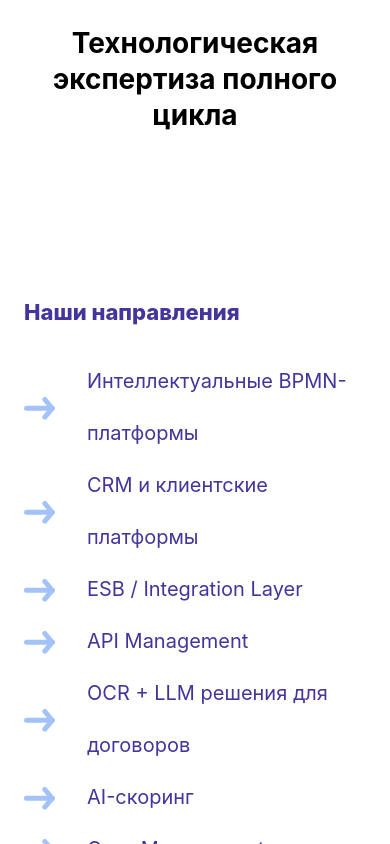
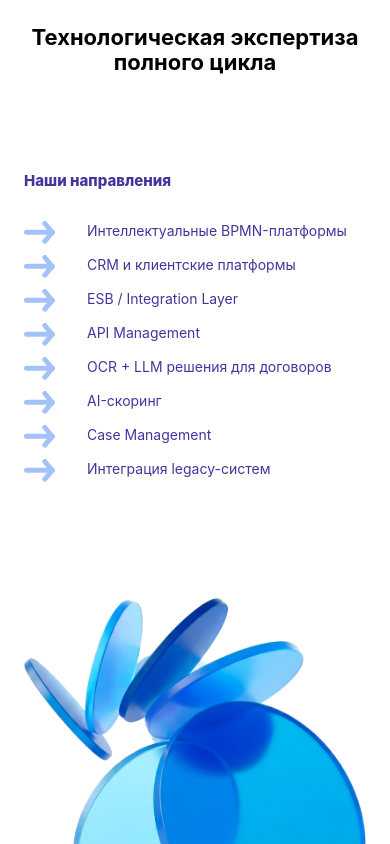
Before and after one commit to Dizel714/f-tech-landing, a Vue app: page / in a window 390 px wide. Shown: the part 3680-4524 px from the top of the page. Built offline with nearby package versions, Linux system fonts and the light colour scheme.

Commit message:
ПРоработал секцию экспертиза

```diff
--- a/src/components/sections/ExpertiseSection.vue
+++ b/src/components/sections/ExpertiseSection.vue
@@ -159,19 +159,57 @@ const directions = [
 }
 
 /* --- Адаптив --- */
-@media (max-width: 1024px) {
+@media (max-width: 1440px) {
   .expertise__heading {
-    font-size: 36px;
+  font-size: 38px;
+  line-height: 38px;
+  }
+
+  .expertise__directions-title {
+    font-size: 22px;
+    line-height: 28px;
   }
 
   .expertise__directions-text {
-    font-size: 22px;
-    line-height: 56px;
+    font-size: 21px;
+    line-height: 53px;
+  }
+}
+
+@media (max-width: 1024px) {
+  .expertise__body {
+    grid-template-columns: 1fr;
+  }
+
+  .expertise__directions {
+    padding-top: var(--spacing-xl);
+  }
+
+  .expertise__heading {
+  font-size: 28px;
+  line-height: 32px;
+  }
+
+  .expertise__directions-title {
+    font-size: 19px;
+    line-height: 24px;
+  }
+
+  .expertise__directions-text {
+    font-size: 18px;
+    line-height: 44px;
+  }
+
+  .expertise__image-area {
+    align-items: center;
+    justify-content: center;
+    padding-top: var(--spacing-2xl);
   }
 
   .expertise__visual-img {
-    width: 600px;
-    height: 600px;
+    width: 100%;
+    height: auto;
+    max-width: 600px;
   }
 }
 
@@ -181,17 +219,18 @@ const directions = [
   }
 
   .expertise__heading {
-    font-size: 28px;
-    line-height: 36px;
+    font-size: 22px;
+    line-height: 25px;
   }
 
   .expertise__directions-title {
-    font-size: 22px;
+    font-size: 15px;
+    line-height: 19px;
   }
 
   .expertise__direction-text {
-    font-size: 20px;
-    line-height: 52px;
+    font-size: 14px;
+    line-height: 34px;
   }
 
   .expertise__image-area {
@@ -199,26 +238,25 @@ const directions = [
   }
 
   .expertise__visual-img {
-    width: 100%;
-    height: auto;
     max-width: 500px;
   }
 }
 
 @media (max-width: 375px) {
   .expertise__heading {
-    font-size: 22px;
-    line-height: 28px;
+    font-size: 20px;
+    line-height: 24px;
     margin-bottom: var(--spacing-xl);
   }
 
   .expertise__directions-title {
-    font-size: 18px;
+    font-size: 14px;
+    line-height: 18px;
   }
 
   .expertise__direction-text {
-    font-size: 16px;
-    line-height: 40px;
+    font-size: 13px;
+    line-height: 33px;
   }
 
   .expertise__direction-item {
```
